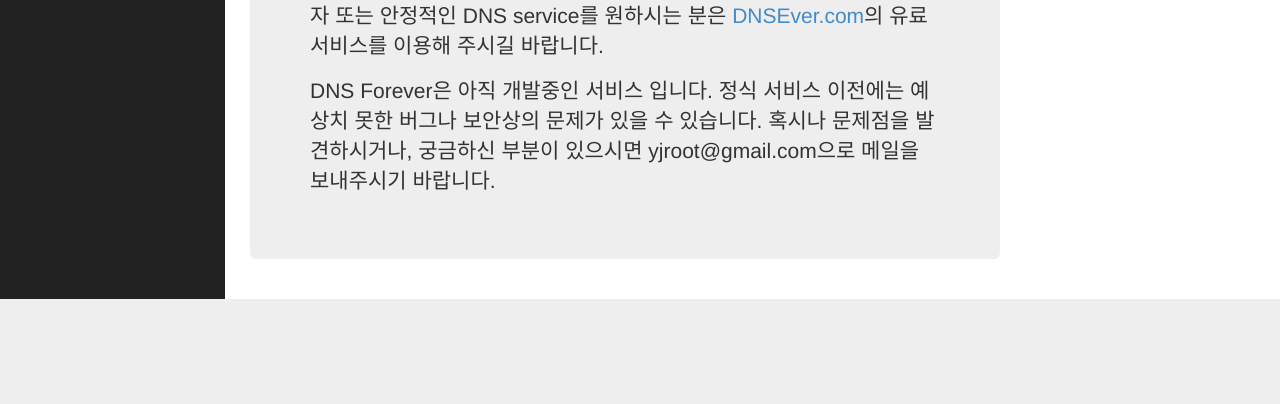
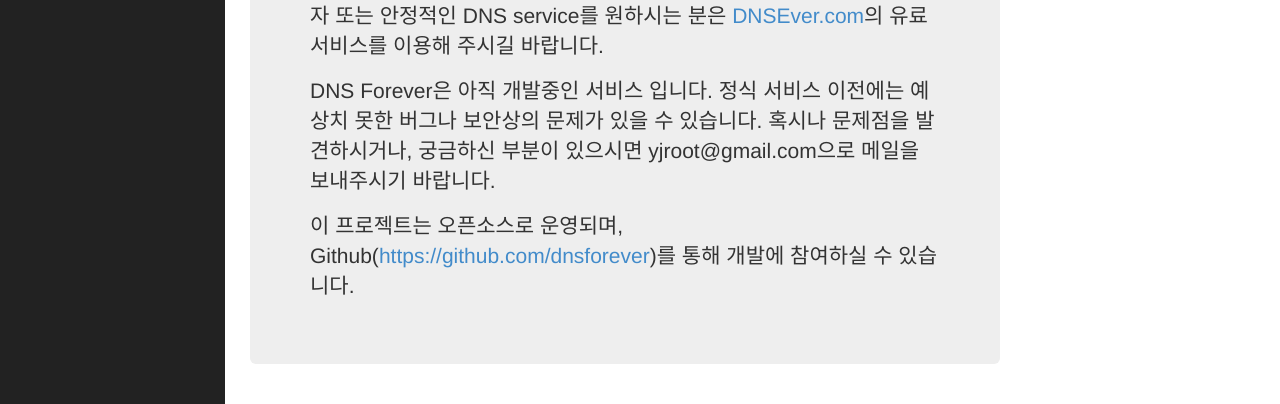
Before and after one commit to dnsforever/dnsforever-web, a Flask app: page / in a window 1280 px wide; the page is wider, and only the part inside the window is pictured. Shown: the part 672-1076 px from the top of that part. Before the commit the page ends 971 px from the top of that part, so only its background shows below. Run offline with Flask 2, Linux system fonts and the light colour scheme; some libraries are stand-ins or nearby versions.

Commit message:
Added a github link to index page.

```diff
--- a/dnsforever/web/templates/index.html
+++ b/dnsforever/web/templates/index.html
@@ -20,6 +20,7 @@
             <p>중학생 때 처음 PHP를 공부하면서 무료 호스팅을 사용했고, 이후 사용량이 조금 많아지면서 월 400원의 저렴한 웹호스팅 서비스를 사용했었습니다. 지금은 프로그래밍이 제 밥줄이니 아낌없는 투자를 하고 있지만, 처음 공부를 시작할 때는 400원도 부담스러웠습니다. 그래서 이 서비스는 계속 <b>무료 서비스로 운영</b>해 볼 생각입니다. forever!</p>
             <p>마지막으로, DNS Forever은 DNSEver.com와는 전혀 관련이 없는 개인이 운영하는 DNS Hosting 서비스 입니다. 안정적인 서비스를 위해 최대한 노력하지만, 미흡할 수도 있다는 사실을 미리 알려드립니다. 기업사용자 또는 안정적인 DNS service를 원하시는 분은 <a href="http://dnsever.com/">DNSEver.com</a>의 유료 서비스를 이용해 주시길 바랍니다.</p>
             <p>DNS Forever은 아직 개발중인 서비스 입니다. 정식 서비스 이전에는 예상치 못한 버그나 보안상의 문제가 있을 수 있습니다. 혹시나 문제점을 발견하시거나, 궁금하신 부분이 있으시면 yjroot@gmail.com으로 메일을 보내주시기 바랍니다.</p>
+            <p>이 프로젝트는 오픈소스로 운영되며, Github(<a href="https://github.com/dnsforever">https://github.com/dnsforever</a>)를 통해 개발에 참여하실 수 있습니다.</p>
           </div>
         </div>
 
```
